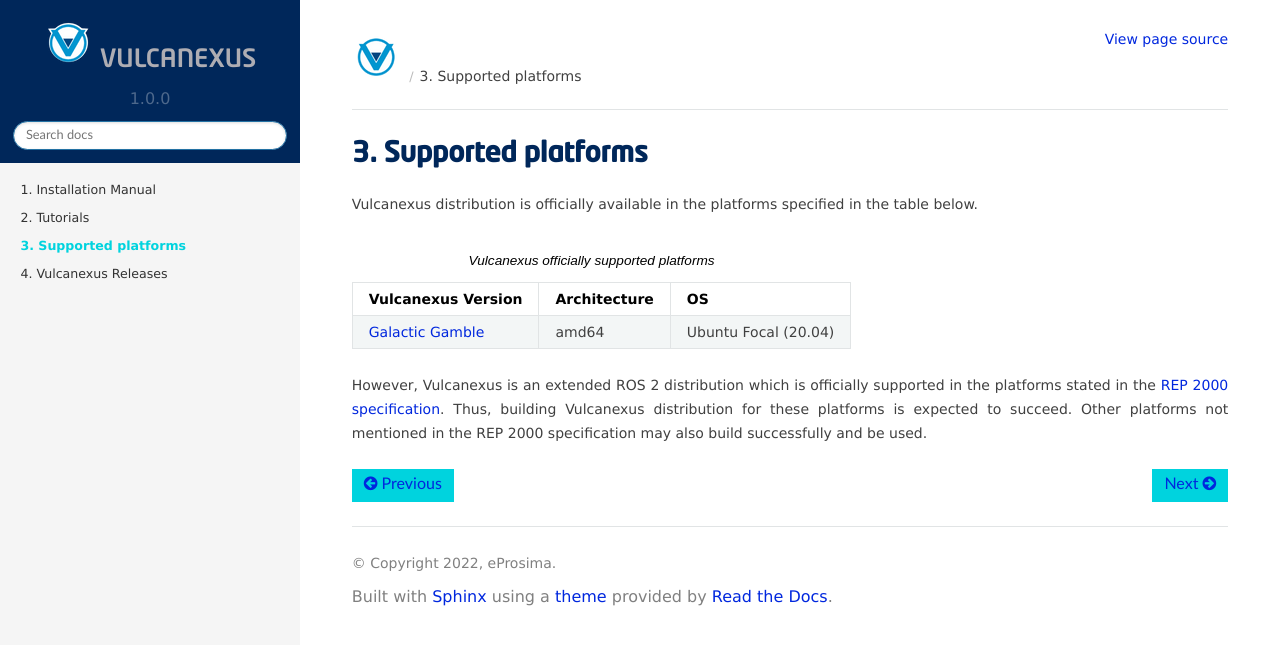
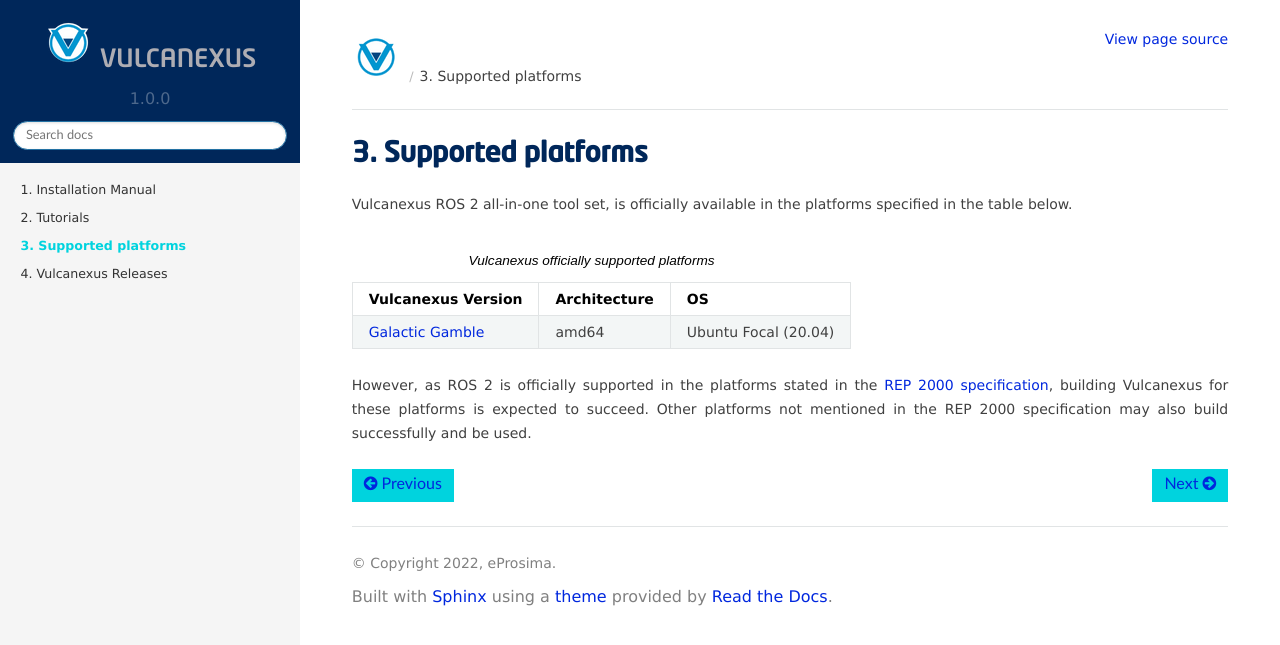
Before and after one commit to eProsima/vulcanexus, a Sphinx documentation site: the page built from docs/rst/platforms/platforms.rst, in a window 1280 px wide. Shown: the top 645 px of the page. Built offline with Sphinx 7.4.7 and the Read the Docs theme 2.0.0, drawn with Linux system fonts in a browser that asks for light colours.

Commit message:
Update supported platforms intro (#18)
* changes in supported platf. intro

Delete the word "distribution" and use "ROS 2 all-in-one tool set" instead

* Applied suggestions

Signed-off-by: Maria Merlan <mariamerlan@eprosima.com>

* Update docs/rst/platforms/platforms.rst

Signed-off-by: Maria Merlan <mariamerlan@eprosima.com>

Co-authored-by: Eduardo Ponz Segrelles <eduardoponz@eprosima.com>

Co-authored-by: Eduardo Ponz Segrelles <eduardoponz@eprosima.com>

```diff
--- a/docs/rst/platforms/platforms.rst
+++ b/docs/rst/platforms/platforms.rst
@@ -3,7 +3,7 @@
 Supported platforms
 ===================
 
-Vulcanexus distribution is officially available in the platforms specified in the table below.
+Vulcanexus ROS 2 all-in-one tool set, is officially available in the platforms specified in the table below.
 
 .. list-table:: Vulcanexus officially supported platforms
     :header-rows: 1
@@ -15,6 +15,5 @@
       - amd64
       - Ubuntu Focal (20.04)
 
-However, Vulcanexus is an extended ROS 2 distribution which is officially supported in the platforms stated in the `REP 2000 specification <https://www.ros.org/reps/rep-2000.html>`_.
-Thus, building Vulcanexus distribution for these platforms is expected to succeed.
+However, as ROS 2 is officially supported in the platforms stated in the `REP 2000 specification <https://www.ros.org/reps/rep-2000.html>`_, building Vulcanexus for these platforms is expected to succeed.
 Other platforms not mentioned in the REP 2000 specification may also build successfully and be used.
```
